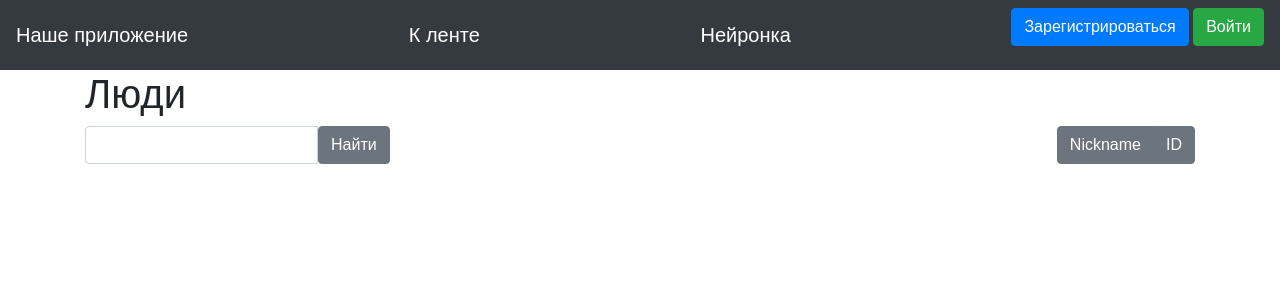
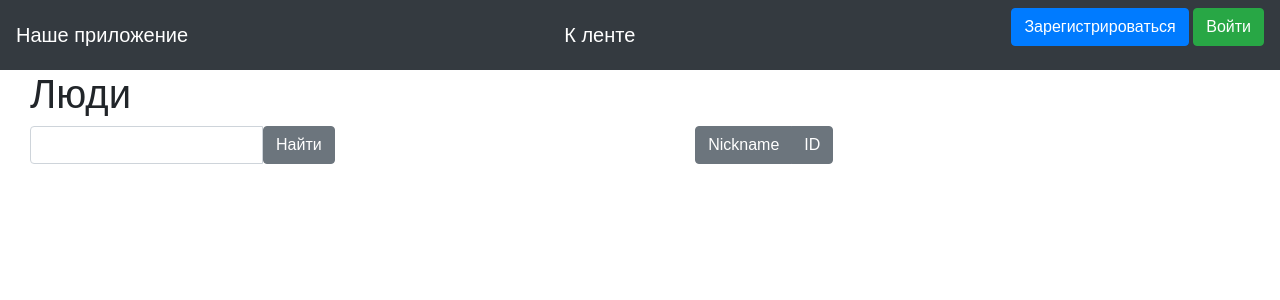
Before and after one commit to Freedom715/Memenews, a Flask app: template templates/people.html in a window 1280 px wide. Shown: the top 300 px of the page. Run offline with Flask 2, Linux system fonts and the light colour scheme; the template is opened without the code that fills it: values that come from a table or form of the project are taken from there, others are empty; some libraries are stand-ins or nearby versions.

Commit message:
Some changes

```diff
--- a/data/users.py
+++ b/data/users.py
@@ -28,6 +28,7 @@
     liked_photos = sqlalchemy.Column(sqlalchemy.VARCHAR, nullable=True)
     background = sqlalchemy.Column(sqlalchemy.String, default='https://avatars.mds.yandex.net/get-pdb/1947635/6706b408-eb97-49ce-9133-cf95447c9301/s1200')
     theme = sqlalchemy.Column(sqlalchemy.Boolean, default=1)
+    albums = sqlalchemy.Column(sqlalchemy.VARCHAR)
     news = orm.relation("News", back_populates='user')
 
     def __repr__(self):
--- a/main.py
+++ b/main.py
@@ -84,7 +84,6 @@
 def get_base():
     base = BaseForm()
     if current_user.is_authenticated:
-        print(current_user.theme)
         base.background = current_user.background
         base.text_color = 'white' if not current_user.theme else 'black'
         base.back = '#0a0a0a' if not current_user.theme else '#f5f5f5'
@@ -148,7 +147,7 @@
             f = avatar
             filename = secure_filename(f.filename)
             f.save("static\\img\\avatars\\" + filename)
-            user.avatar = url_for("static", filename=f"/img/avatars/{filename}")
+            user.avatar = url_for("static", filename=f"img/avatars/{filename}")
         if theme == "0":
             user.theme = False
             print(user.theme)
@@ -164,7 +163,7 @@
 def get_profile(user_id):
     form = ProfileForm()
     session = db_session.create_session()
-    user = session.query(User).filter(User.id == current_user.id).first()
+    user = session.query(User).filter(User.id == user_id).first()
     form.user = user
     friend = '' if user.friends is None else user.friends
     if len(friend) > 0:
@@ -241,12 +240,20 @@
 @app.route("/people", methods=["GET", "POST"])
 def get_people():
     form = UsersForm()
-    if form.validate_on_submit():
-        print(form.find_string.data)
-        redirect('/profile')
     session = db_session.create_session()
     users = session.query(User)
+    if form.validate_on_submit():
+        if form.find_string.data:
+            users = session.query(User).filter(User.name.like(f'%{form.find_string.data}%'))
+        else:
+            users = session.query(User)
     return render_template("people.html", form=form, users=users, title='Люди', base=get_base())
+
+
+@app.route('/construct')
+@login_required
+def constructor():
+    return render_template("memes.html", title='Коструктор', base=get_base())
 
 
 @app.route('/news_delete/<int:id>', methods=['GET', 'POST'])
@@ -274,7 +281,7 @@
             return redirect("/")
         return render_template('login.html',
                                message="Неправильный логин или пароль",
-                               form=form)
+                               form=form, base=get_base())
     return render_template('login.html', title='Авторизация', form=form, base=get_base())
 
 
--- a/templates/add_post.html
+++ b/templates/add_post.html
@@ -1,6 +1,7 @@
 {% extends "base.html" %}
 
 {% block content %}
+<div>
 <h1>Добавление новости</h1>
 <form action="" method="post">
     {{ form.hidden_tag() }}
@@ -27,4 +28,5 @@
     <p>{{ form.submit(type="submit", class="btn btn-primary") }}</p>
     {{message}}
 </form>
+    </div>
 {% endblock %}
--- a/templates/base.html
+++ b/templates/base.html
@@ -9,16 +9,19 @@
           crossorigin="anonymous">
     <title>{{title}}</title>
     <style>
-    .people {background-color: {{ base.back_color }}}
+        .people {background-color: {{ base.back_color }}}
    BODY {
     font-family: Arial, Helvetica, sans-serif; /* Гарнитура шрифта */
     color: {{ base.text_color }};
-    background-image: url({{ base.background }});8ij /* Путь к фоновому изображению */
-    background-color: {{ base.back_color }}
+    background: url({{ base.background }});
+    background-size: cover
    }
    .div1 {
-    margin: 2.0em 0em 0em;
+    margin: 2.0em 2.0em 0em;
     }
+
+
+
     </style>
 </head>
 <body>
@@ -26,8 +29,8 @@
     <nav class="navbar navbar-dark bg-dark">
         <a class="navbar-brand" href="/">Наше приложение</a>
         <a class="navbar-brand" href="/">К ленте</a>
-        <a class="navbar-brand" href="#">Нейронка</a>
         {% if current_user.is_authenticated %}
+        <a class="navbar-brand" href="/construct">Конструктор</a>
         <a class="navbar-brand" href="/people">Люди</a>
         <a class="navbar-brand" href="/profile/{{current_user.id}}">
             <img src={{current_user.avatar}}
@@ -43,8 +46,10 @@
     </nav>
 </header>
 <!-- Begin page content -->
-<main role="main" class="container">
+<main role="main" class="container-fluid">
     {% block content %}{% endblock %}
 </main>
+
+
 </body>
 </html>
--- a/templates/login.html
+++ b/templates/login.html
@@ -1,6 +1,7 @@
 {% extends "base.html" %}
 
 {% block content %}
+<div class="col-xl-8">
     <h1>Авторизация</h1>
     <form action="" method="post">
         {{ form.hidden_tag() }}
@@ -26,4 +27,5 @@
         <p>{{ form.submit(type="submit", class="btn btn-primary") }}</p>
         <div>{{ message }}</div>
     </form>
+</div>
 {% endblock %}
--- a/templates/people.html
+++ b/templates/people.html
@@ -1,6 +1,7 @@
 {% extends "base.html" %}
 
 {% block content %}
+<div class="col-8">
 <h1>Люди</h1>
 <div class="btn-toolbar justify-content-between" role="toolbar"
      aria-label="Toolbar with button groups">
@@ -18,14 +19,14 @@
 </div>
 </div>
 {% for item in users%}
-<div class="col-md6 border rounded">
+<div class="col-8 border">
     <div class="people">
         <div class="media">
             <img src={{item.avatar}} class="align-self-start mr-3" alt={{item.name}} width="125"
                  height="125">
             <div class="media-body">
                 <h3 class="mt-0"><a href="/profile/{{ item.id }}"> {{item.name}} </a></h3>
-                <h5 class="mt-1">Статус: {{item.about}}</h5>
+                <h5 class="mt-1">Статус: {{item.status}}</h5>
                 {% if current_user.is_authenticated %}
                 <a href="/add_friend/{{ item.id }}" class="btn btn-warning">Добавить в друзья</a>
                 {% endif %}
@@ -34,4 +35,5 @@
     </div>
 </div>
 {% endfor %}
+</div>
 {% endblock %}
--- a/templates/register.html
+++ b/templates/register.html
@@ -1,6 +1,7 @@
 {% extends "base.html" %}
 
 {% block content %}
+<div class="col-md-8">
 <h1>Регистрация</h1>
 <form action="" method="post">
     {{ form.hidden_tag() }}
@@ -49,3 +50,4 @@
     <p>{{message}} </p>
 </form>
 {% endblock %}
+    </div>
--- a/templates/settings.html
+++ b/templates/settings.html
@@ -1,7 +1,7 @@
 {% extends "base.html" %}
 
 {% block content %}
-
+<div class="col-md-8">
 <h1>Параметры</h1>
 <label></label>
 <form method="post" enctype="multipart/form-data">
@@ -88,5 +88,7 @@
 
 
 
+
 </script>
 {% endblock %}
+</div>
```
Also changed, not shown: templates/index.html (+6 -3 lines), templates/memes.html (added, +21 -0 lines), templates/profile.html (+8 -1 lines), db/Memenews.sqlite, static/img/avatars/AR-702289985.jpgampupdated201202270839ampimageversionFacebookampexactH630ampexactW1200ampexactfitcropampnoborder.jpg (added), static/img/avatars/Alex_Pan.JPG (added), static/img/avatars/Roman_Parmezan.jpg (added), static/img/avatars/VMedinskiy.JPG (added), static/img/backgrounds/wp2652068.jpg (added).
